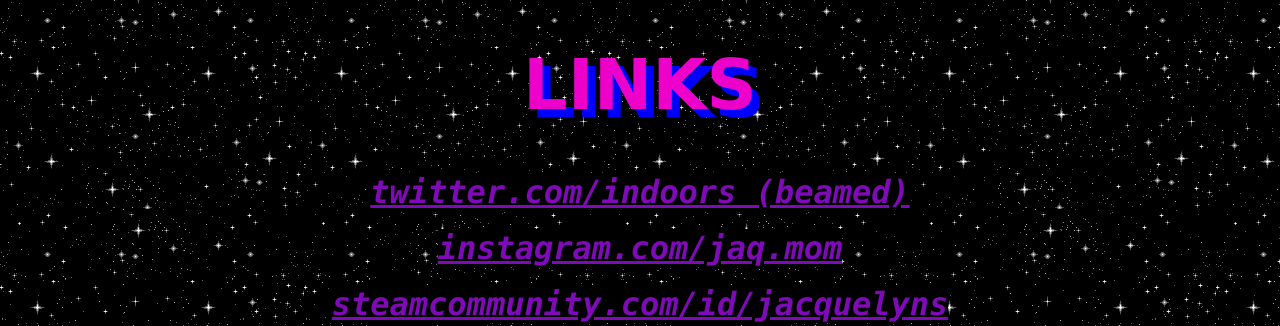
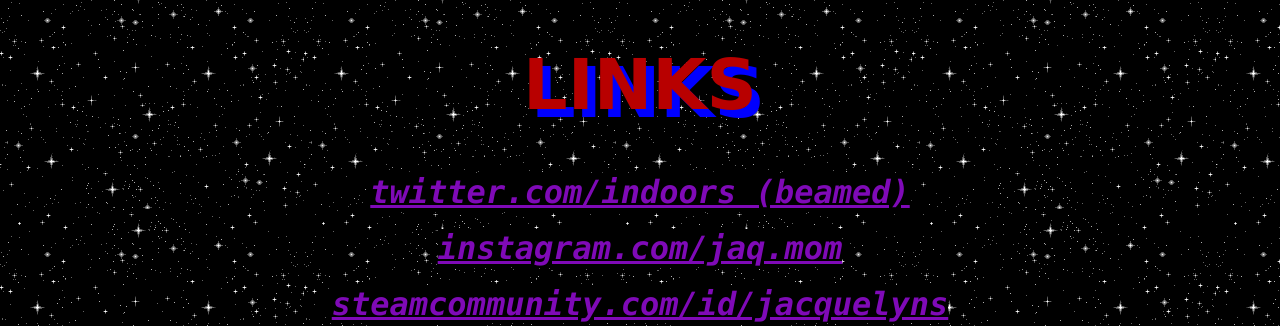
Before and after one commit to 888jacquelyn/888jacquelyn.github.io, a plain HTML site: page index.html in a window 1280 px wide. Shown: the part 493-819 px from the top of the page. Drawn offline with Linux system fonts and the light colour scheme.

Commit message:
Update style.css

```diff
--- a/style.css
+++ b/style.css
@@ -4,7 +4,7 @@ body {
 }
 
 h1 {
-	color: #ee00cb;
+	color: #b80000;
 	font-family: Verdana;
 	text-align: center;
 	text-shadow: 8px 8px blue;
```
